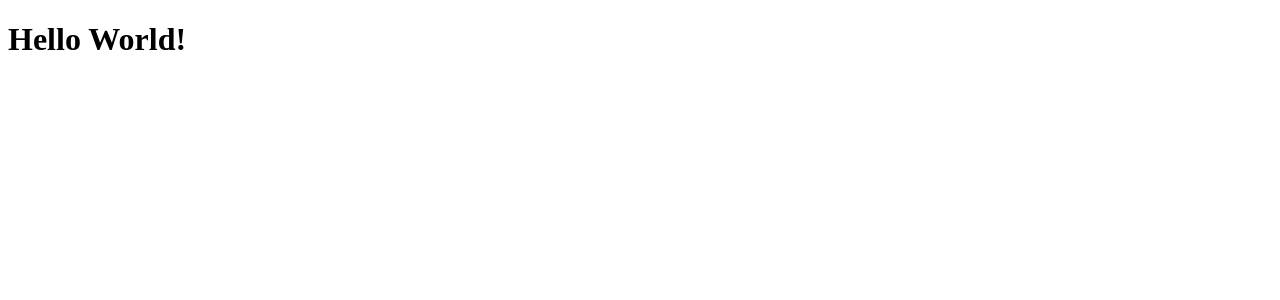
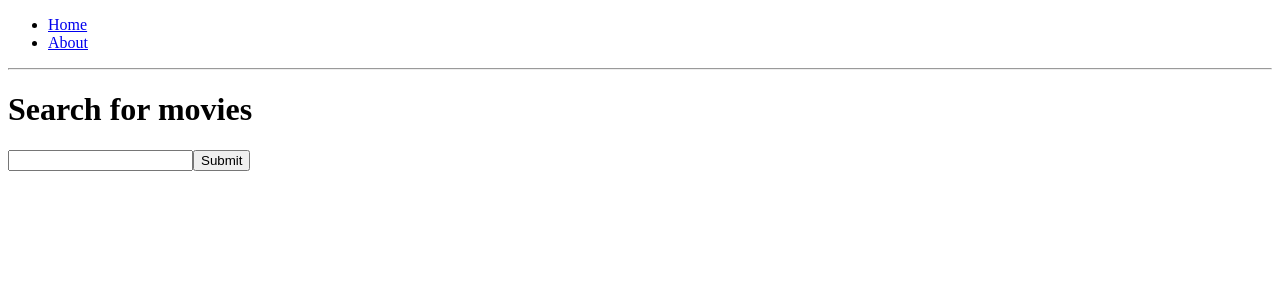
Before and after one commit to TheCodingCarlson/react-omdb-app, a React app: page / in a window 1280 px wide. Shown: the top 300 px of the page. Built offline with nearby package versions, Linux system fonts and the light colour scheme; the HTML template or start-up script is replaced by a standard one.

Commit message:
adds search functionality and about component

```diff
--- a/package.json
+++ b/package.json
@@ -19,8 +19,10 @@
   "devDependencies": {
     "babel-core": "^6.26.0",
     "babel-loader": "^7.1.2",
-    "babel-preset-es2016": "^6.24.1",
+    "babel-plugin-transform-class-properties": "^6.24.1",
+    "babel-preset-es2017": "^6.24.1",
     "babel-preset-react": "^6.24.1",
+    "dotenv-webpack": "^1.5.4",
     "webpack": "^3.10.0"
   },
   "dependencies": {
--- a/src/app.jsx
+++ b/src/app.jsx
@@ -1,23 +1,32 @@
 // React Dependencies
-import React from 'react';
-import ReactDOM from 'react-dom';
+import React from 'react'
+import ReactDOM from 'react-dom'
 
 // React Router
-import { BrowserRouter, Route, Link } from 'react-router-dom';
+import { BrowserRouter as Router, Route, Link } from 'react-router-dom'
 
 // Components
-import MovieSearch from './components/MovieSearch.jsx';
+import MovieSearch from './components/MovieSearch.jsx'
+import About from './components/About.jsx'
 
 class App extends React.Component {
     render() {
         return (
-            <BrowserRouter>
+            <Router>
                 <div>
-                    <Route path='/' component={MovieSearch} />
+                    <ul>
+                        <li><Link to="/">Home</Link></li>
+                        <li><Link to="/about">About</Link></li>
+                    </ul>
+
+                    <hr />
+
+                    <Route exact path='/' component={MovieSearch} />
+                    <Route path='/about' component={About} />
                 </div>
-            </BrowserRouter>
-        );
-    };
+            </Router>
+        )
+    }
 }
 
 ReactDOM.render(<App />, document.getElementById('container'));
--- /dev/null
+++ b/src/components/About.jsx
@@ -0,0 +1,14 @@
+import React from 'react'
+
+class About extends React.Component {
+    render() {
+        return (
+            <div>
+                <h1>About</h1>
+                <p>Movies are cool</p>
+            </div>
+        )
+    }
+}
+
+export default About
--- a/src/components/MovieSearch.jsx
+++ b/src/components/MovieSearch.jsx
@@ -1,13 +1,57 @@
-import React from 'react';
+import React from 'react'
+import { Link } from 'react-router-dom'
 
 class MovieSearch extends React.Component {
+    static intialState = () => ({
+        searchTerm: '',
+        results: []
+    });
+
+    state = MovieSearch.intialState();
+
+    searchChange = (e) => this.setState({ searchTerm: e.target.value })
+
+    search = (e) => {
+        e.preventDefault();
+
+        fetch(`http://omdbapi.com/?s=${this.state.searchTerm}&apikey=${process.env.OMDB_API_KEY}`)
+        .then(res => {
+            res.json().then(data => {
+                this.setState({ searchTerm: '', results: data.Search });
+            });
+        }).catch(err => {
+            this.setState({ searcTerm: '', results: null });
+        });
+    }
+
     render() {
+        const results = this.state.results !== undefined ?
+            this.state.results.map((movie, id) => {
+                return (
+                    <div key={id}>
+                        <h2><Link to={`/results/${movie.imdbID}&apikey=c555a4b5`}>{movie.Title}</Link></h2>
+                    </div>
+                );
+            }) :
+
+            <div>
+                <h2>Sorry! there were no movies matching that query!</h2>
+            </div>;
+
         return (
             <div>
-                <h1>Hello World!</h1>
+                <h1>Search for movies</h1>
+                <form onSubmit={this.search}>
+                    <input type='text'
+                        value={this.state.searchTerm}
+                        onChange={this.searchChange} />
+
+                    <input type='submit' />
+                </form>
+                <div>{ results }</div>
             </div>
-        );
-    };
+        )
+    }
 }
 
-export default MovieSearch;
+export default MovieSearch
--- a/webpack.config.js
+++ b/webpack.config.js
@@ -3,6 +3,8 @@ var webpack = require('webpack');
 var path = require('path');
 var DIST_DIR   = path.join(__dirname, 'dist'),
     CLIENT_DIR = path.join(__dirname, 'src');
+
+const Dotenv = require('dotenv-webpack');
 
 module.exports = {
     context: CLIENT_DIR,
@@ -14,13 +16,19 @@ module.exports = {
     module: {
         loaders: [
             {
-                test: /.jsx?$/,
+                test: /\.jsx?$/,
                 loader: 'babel-loader',
                 exclude: /node_modules/,
                 query: {
-                    presets: ['es2016', 'react']
+                    presets: ['es2017', 'react'],
+                    plugins: ['transform-class-properties']
                 }
             }
         ]
     },
+    plugins: [
+        new Dotenv({
+            path: './.env'
+        })
+    ]
 };
```
Also changed, not shown: 2 other files (tests, documents, lock files or other folders).
